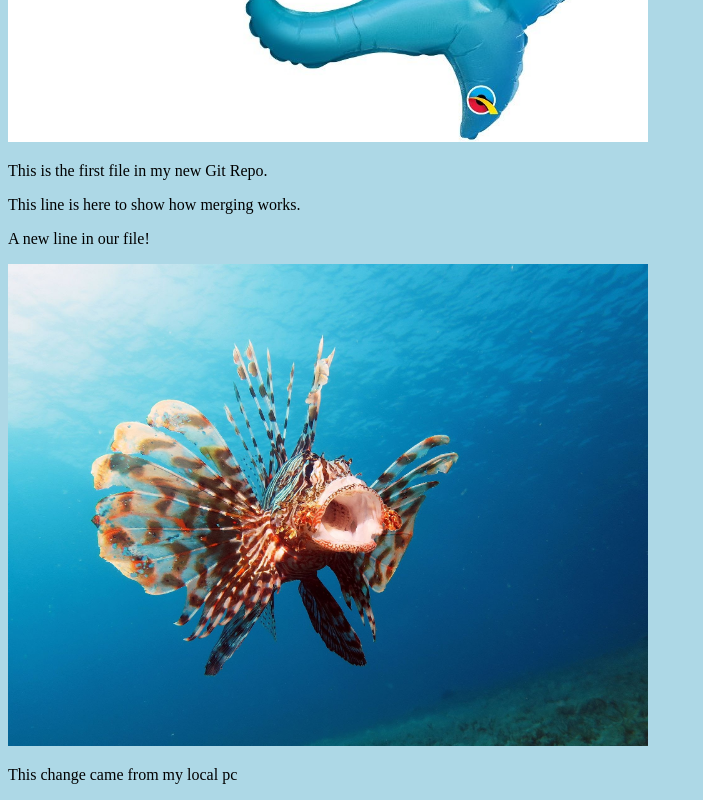
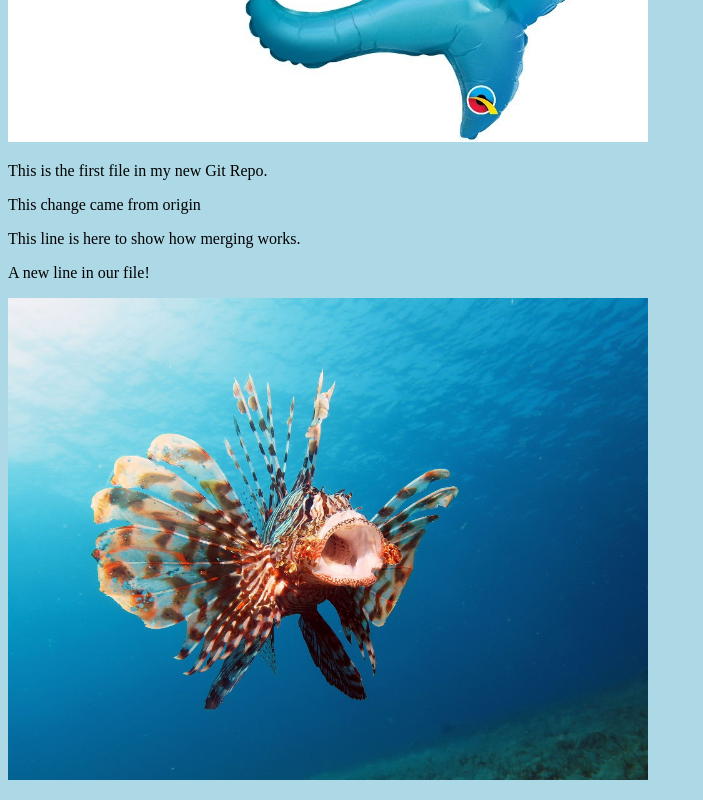
Before and after one commit to loukalexis/w3schools-hello-world, a plain HTML site: page index.html in a window 1280 px wide. Shown: the part 599-1399 px from the top of the page, without its empty margins (0-703 px from the left). Drawn offline with Linux system fonts and the light colour scheme.

Commit message:
Update index.html

```diff
--- a/index.html
+++ b/index.html
@@ -13,10 +13,11 @@
 <div><img src="shark.jpg" alt="Hello World from the sea"
 style="width:100%;max-width:640px"></div>
 <p>This is the first file in my new Git Repo.</p>
+<p>This change came from origin</p>
 <p>This line is here to show how merging works.</p>
 <p>A new line in our file!</p>
 <div><img src="lionfish.jpg" alt="Hello Git" style="width:100%;max-width:640px"></div>
-<p>This change came from my local pc</p>
+
 
 
 </body>
```
